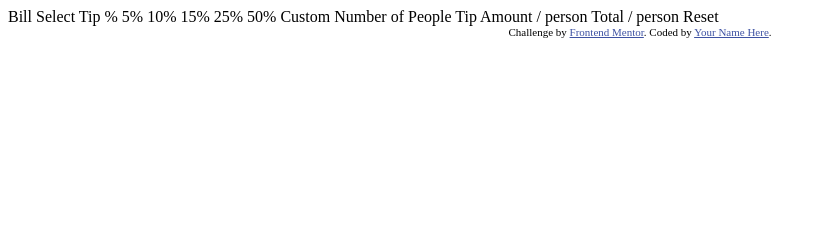
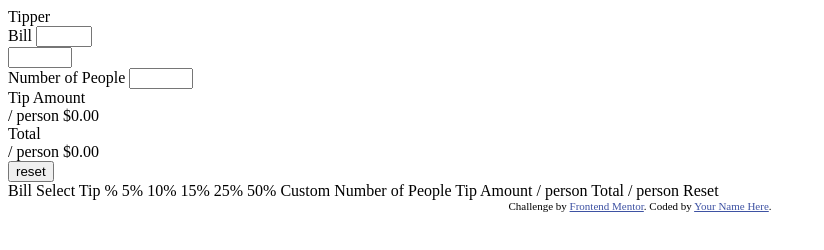
Before and after one commit to omeizahanif/Tipper, a plain HTML site: page index.html in a window 1280 px wide. Shown: the whole page, without its empty margins (0-824 px from the left). Drawn offline with Linux system fonts and the light colour scheme.

Commit message:
added initial structure

```diff
--- a/index.html
+++ b/index.html
@@ -15,6 +15,43 @@
   </style>
 </head>
 <body>
+  <header>Tipper</header>
+  <main id="app">
+    <section>
+      <div class="fieldset bill-block">
+        <label for="bill">Bill</label>
+        <input type="number" id="bill" min="0" max="20"/>
+      </div>
+      <div class="tip-block">
+        <div id="five"></div>
+        <div id="ten"></div>
+        <div id="fifteen"></div>
+        <div id="twenty_five"></div>
+        <div id="fifty"></div>
+        <input id="custom" type="number" min="1" max="100" />
+      </div>
+      <div class="fieldset people-block">
+        <label for="people">Number of People</label>
+        <input type="number" id="people" min="0" max="100" />
+      </div>
+    </section>
+
+    <section>
+      <div class="tip-row">
+        <span>Tip Amount <br> / person </span>
+        <span id="tip_person">$0.00</span>
+      </div>
+
+      <div class="total-row">
+        <span>Total <br> / person </span>
+        <span id="total_person">$0.00</span>
+      </div>
+
+      <button id="reset">reset</button>
+    </section>
+  </main>
+
+
 
   Bill
 
```
